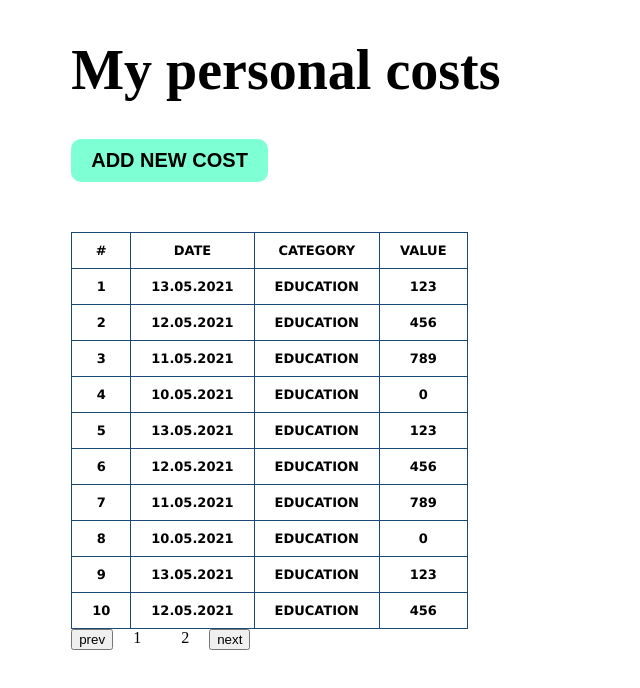
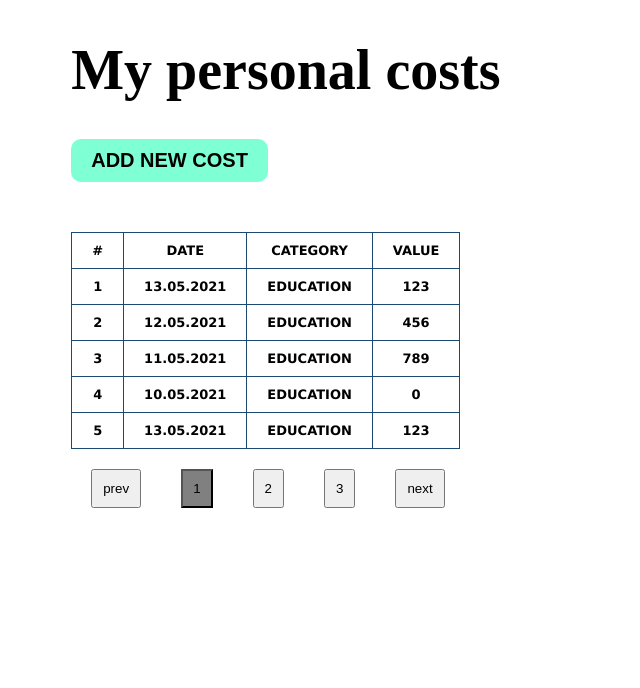
Before and after one commit to Mordukar/GV-Vue-Bezhenar, a Vue app in the folder hello-world/: page / in a window 1280 px wide. Shown: the top 688 px of the page, without its empty margins (0-640 px from the left). Built offline with nearby package versions, Linux system fonts and the light colour scheme.

Commit message:
Finale commit

```diff
--- a/hello-world/src/components/Pagination.vue
+++ b/hello-world/src/components/Pagination.vue
@@ -1,11 +1,11 @@
 <template>
     <div :class="[$style.wrapper]">
         <button @click="onClick(cur - 1)">prev</button>
-        <div
+        <button
           :class="{[$style.active] : cur === i}"
           v-for="i in amount" :key="i" @click="onClick(i)">
             {{ i }}
-        </div>
+        </button>
         <button @click="onClick(cur + 1)">next</button>
     </div>
 </template>
@@ -44,12 +44,14 @@ export default {
 
 <style module lang="scss">
   .wrapper{
+    margin: 20px 0;
     display : flex;
-    & div {
+    & button {
+      padding : 10px;
       margin : 0 20px;
     }
   }
   .active{
-
+    background-color: gray;
   }
 </style>
--- a/hello-world/src/components/PaymentsList.vue
+++ b/hello-world/src/components/PaymentsList.vue
@@ -40,7 +40,7 @@ export default {
   data () {
     return {
       page: 1,
-      numberPage: 10
+      numberPage: 5
     }
   },
   props: {
```
Also changed, not shown: 6 other files (tests, documents, lock files or other folders).
